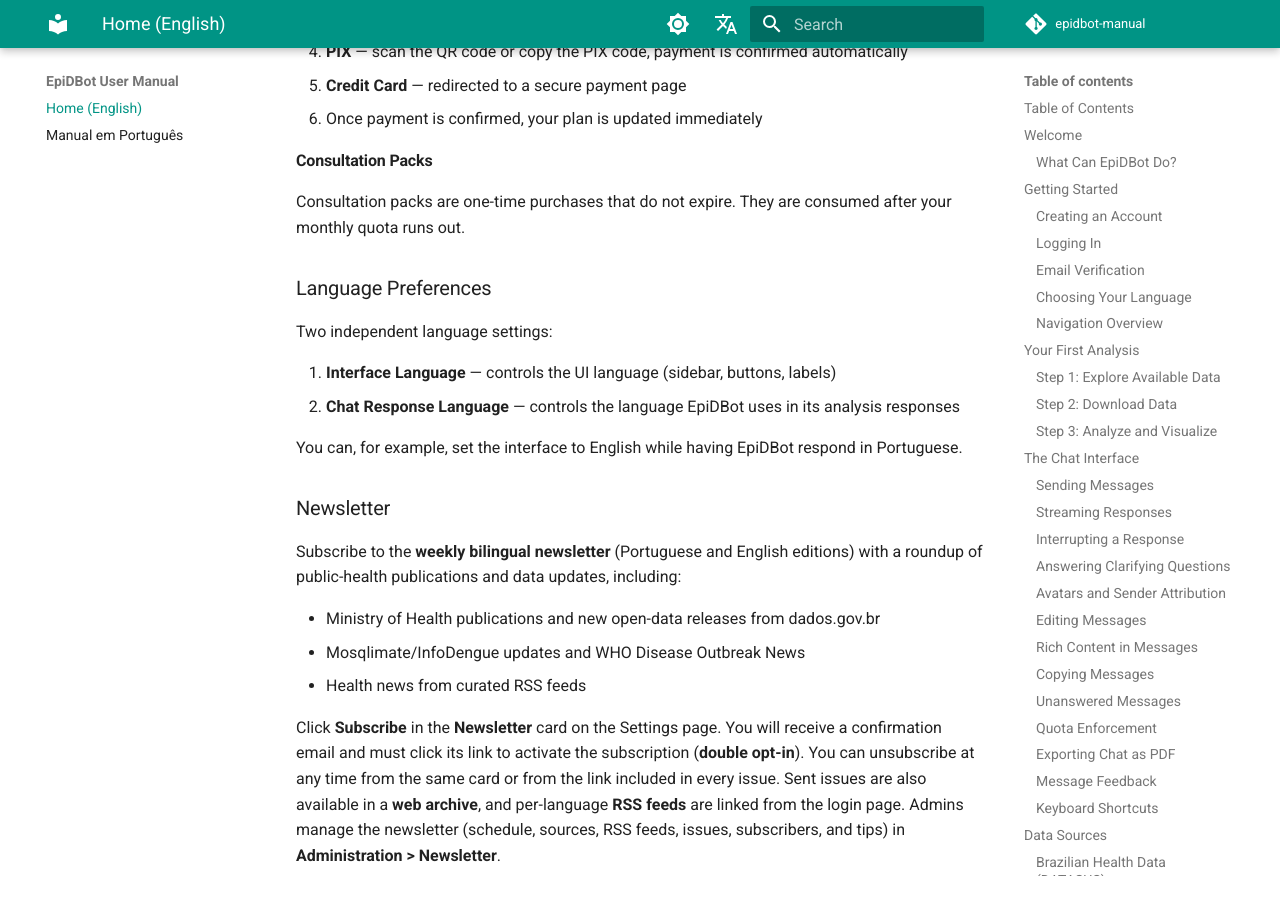
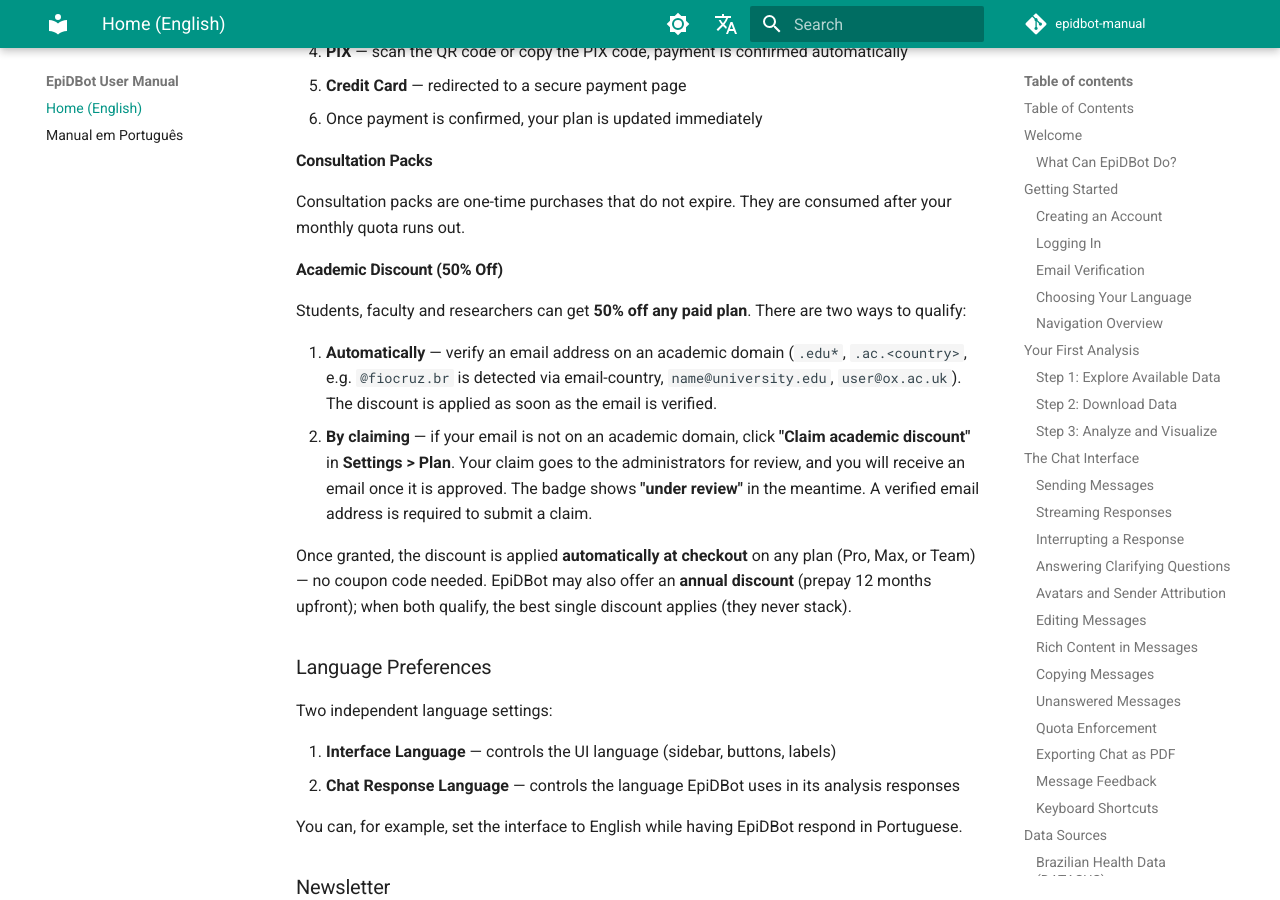
Before and after one commit to Deeplearn-PeD/epidbot-manual, an MkDocs documentation site: the page built from docs/index.md, in a window 1280 px wide and 900 px high, scrolled down 39673 px. Built offline with MkDocs 1.6.1 and Material for MkDocs 9.7.7, drawn with Linux system fonts in a browser that asks for light colours; comment, search, counter and statistics services are not loaded; some of the changed text lies outside the part shown.

Commit message:
docs: academic discount claim flow and never-expire plans (EN/PT)
- Settings > Plan: how to get the 50% academic discount (verified
  academic email or admin-reviewed claim with email notification),
  under-review badge, auto-apply at checkout
- Plans section: discounts table (academic 50% vs annual 30%, best
  single discount wins, never stacked)
- Expiry section: what never-expiring (admin-pinned) plans look like
  to the user

```diff
--- a/docs/index.md
+++ b/docs/index.md
@@ -958,6 +958,15 @@
 
 Consultation packs are one-time purchases that do not expire. They are consumed after your monthly quota runs out.
 
+#### Academic Discount (50% Off)
+
+Students, faculty and researchers can get **50% off any paid plan**. There are two ways to qualify:
+
+1. **Automatically** — verify an email address on an academic domain (`.edu*`, `.ac.<country>`, e.g. `@fiocruz.br` is detected via email-country, `name@university.edu`, `user@ox.ac.uk`). The discount is applied as soon as the email is verified.
+2. **By claiming** — if your email is not on an academic domain, click **"Claim academic discount"** in **Settings > Plan**. Your claim goes to the administrators for review, and you will receive an email once it is approved. The badge shows **"under review"** in the meantime. A verified email address is required to submit a claim.
+
+Once granted, the discount is applied **automatically at checkout** on any plan (Pro, Max, or Team) — no coupon code needed. EpiDBot may also offer an **annual discount** (prepay 12 months upfront); when both qualify, the best single discount applies (they never stack).
+
 ### Language Preferences
 
 Two independent language settings:
@@ -997,6 +1006,15 @@
 | **Team** | Unlimited | Unlimited | R$1,425/month |
 
 *1 consultation ≈ 50,000 tokens of AI processing. Daily quotas reset every day and do not accumulate. Consultation packs (one-time purchases that never expire) are consumed after the daily quota runs out.*
+
+### Discounts
+
+| Discount | Value | How to Qualify |
+|---|---|---|
+| **Academic** | 50% off any plan | Verified email on an academic domain, or an approved claim (see [Settings > Plan](#settings)) |
+| **Annual** | 30% off | Prepay 12 months upfront (single charge) |
+
+Discounts never stack — the best single discount wins, and the academic discount takes precedence when both qualify. See [Academic Discount](#academic-discount-50-off) for the claim workflow.
 
 ### Usage Limits by Plan
 
@@ -1078,6 +1096,7 @@
 - **Grace period** — if your paid plan expires, you keep full feature access for **7 days** (matching the token-quota grace period). After that, your account reverts to Free-plan behaviour.
 - **Grandfathering** — users who already had a paid plan when feature gating was introduced keep access to gated features for **90 days**. Users who upgrade afterwards get plan features immediately per the matrix above.
 - **Upgrades are immediate** — once payment is confirmed (PIX or credit card), the new plan's features and quotas apply right away, and new PDF exports no longer carry the Free-plan watermark.
+- **Never-expiring plans** — administrators can pin a user's plan so it never expires (the expiry date is ignored entirely). If your plan shows no renewal/expiry date but remains active, this is why — contact your administrator with any questions.
 
 ---
 
```
Also changed, not shown: docs/manual-pt.md (+19 -0 lines).
